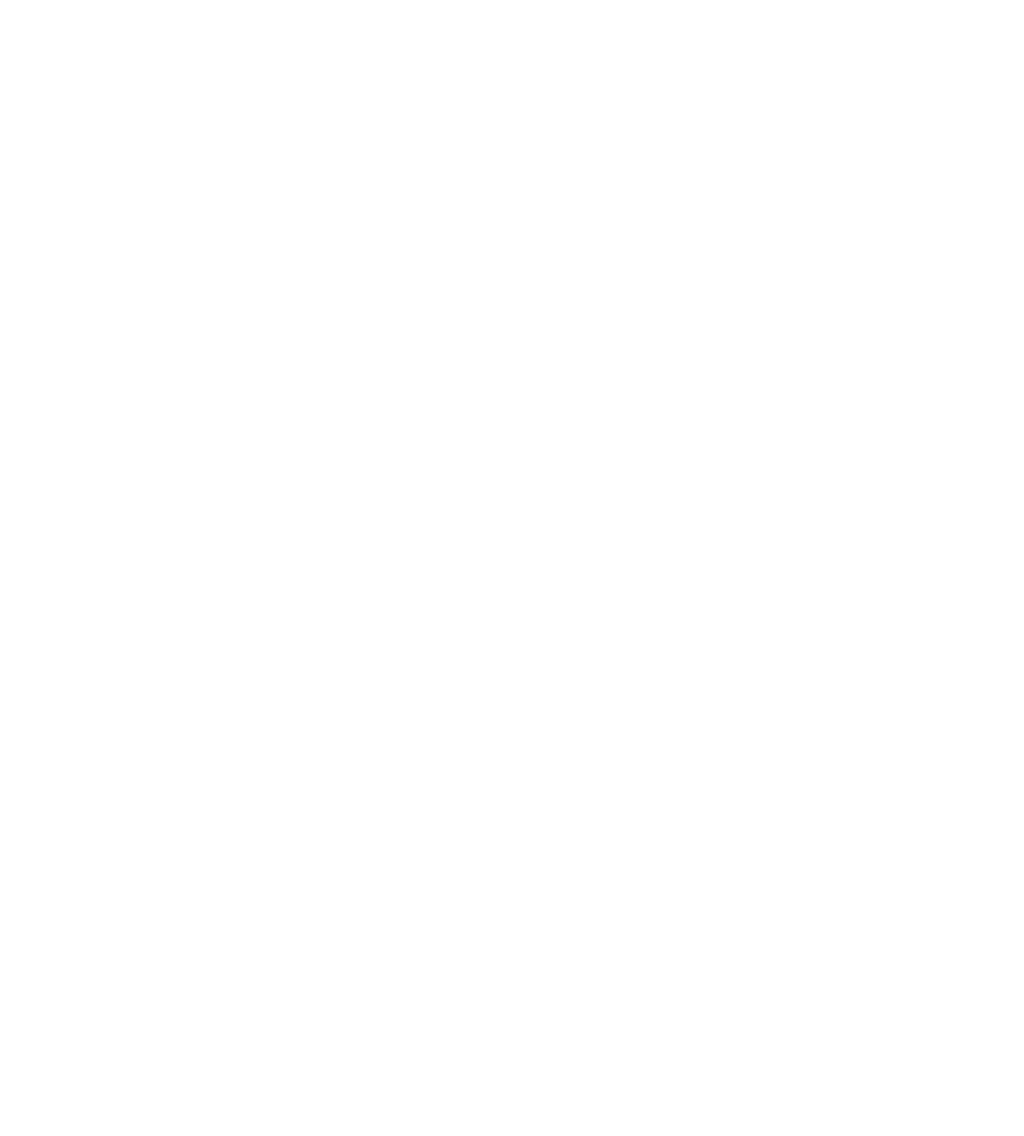
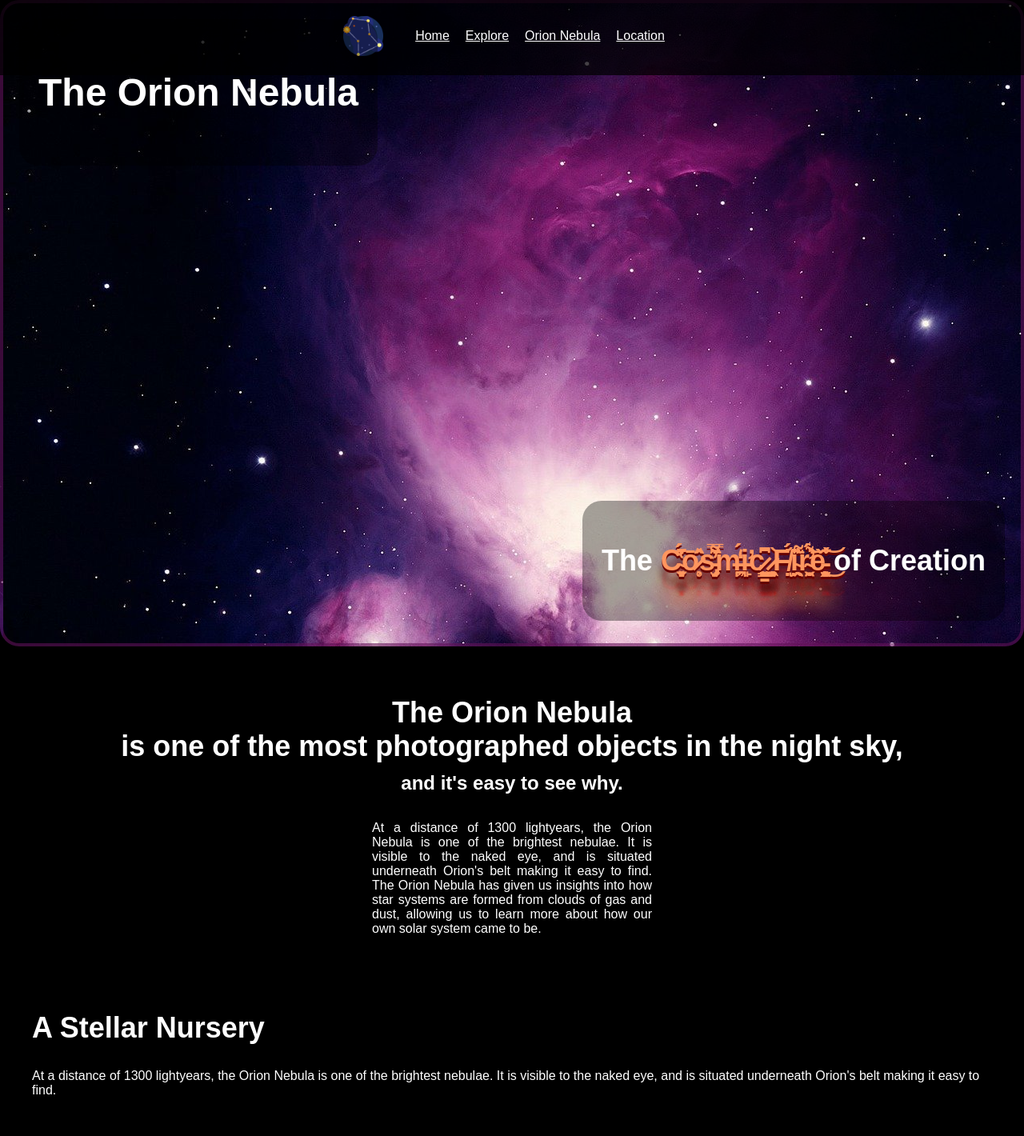
Before and after one commit to dpalencia/484-orion, a plain HTML site: page nebula.html in a window 1280 px wide. Shown: the whole page at 80% size. Before the commit the page ends 800 px from the top, so only its background shows below. Drawn offline with Linux system fonts and the light colour scheme.

Commit message:
Building Nebula page

```diff
--- a/nebula.html
+++ b/nebula.html
@@ -0,0 +1,67 @@
+<!DOCTYPE html>
+<!--[if lt IE 7]>      <html class="no-js lt-ie9 lt-ie8 lt-ie7"> <![endif]-->
+<!--[if IE 7]>         <html class="no-js lt-ie9 lt-ie8"> <![endif]-->
+<!--[if IE 8]>         <html class="no-js lt-ie9"> <![endif]-->
+<!--[if gt IE 8]>      <html class="no-js"> <!--<![endif]-->
+<html>
+    <head>
+        <meta charset="utf-8">
+        <meta http-equiv="X-UA-Compatible" content="IE=edge">
+        <title>Orion | Nebula</title>
+        <meta name="description" content="The Orion Nebula">
+        <meta name="viewport" content="width=device-width, initial-scale=1">
+        <link rel="stylesheet" href="style.css">
+    </head>
+    <body>
+        <!--[if lt IE 7]>
+            <p class="browsehappy">You are using an <strong>outdated</strong> browser. Please <a href="#">upgrade your browser</a> to improve your experience.</p>
+        <![endif]-->
+        <header role="banner" class="fullwidth header-fixed">
+            <div class="flex-center fullwidth">
+                <div class="flex-grow flex-right">
+                    <a href="index.html">
+                        <img src="img/icon.png" width="50" height="50" alt="Orion Logo" />
+                    </a>
+                </div>
+                <nav role="navigation" class="flex-grow">
+                    <ul class="main-nav flex-grow flex-left">
+                        <li><a href="home.html">Home</a></li>
+                        <li><a href="stars.html">Explore</a></li>
+                        <li><a href="nebula.html">Orion Nebula</a></li>
+                        <li><a href="location.html">Location</a></li>
+                    </ul>
+                </nav>
+            </div>
+        </header>
+        <main>
+            <section id="orion-hero" class="text-center nebula-page-hero vh-100 flex-align-center flex-center border-radius-24">
+                <div class="dark-bg-transparent pad-around-24 margin-24 border-radius-24 absolute-top-left">
+                    <h1>The Orion Nebula</h1>
+                </div>
+                <div class="dark-bg-transparent pad-around-24 margin-24 border-radius-24 absolute-bottom-right">
+                    <h2>The <span class="orange-text">C̴̜̝͓̬̞̔̇̍́̈́ō̷̥͕̽̑s̵̡̫̘̓̈̿͌͘m̶̪͖̒̍́i̵̛̙c̷͚͇̳̮̙̄͆ ̷̧͍͖̣͈͝F̸̤̈́ͅi̴̯̖͌͐͗͘r̴̛̬̯͋́͝ȅ̵̮̻̭̋͑͑͜͝</span> of Creation</h2>
+                </div>
+            </section>
+            <section id="orion-description">
+                <div class="text-center boxed-section">
+                    <h2>
+                        The Orion Nebula <br /> is one of the most photographed objects in the night sky, <br /> <span class="text-24">and it's easy to see why.</span>
+                    </h2>
+                    <p class="width-350-automargin justify">
+                        At a distance of 1300 lightyears, the Orion Nebula is one of the brightest nebulae. It is visible to the naked eye, and is situated underneath Orion's belt making it easy to find. The Orion Nebula has given us insights into how star systems are formed from clouds of gas and dust, allowing us to learn more about how our own solar system came to be.
+                    </p>
+                </div>
+            </section>
+            <section id="stellar nursery">
+                <div class="text-left boxed-section">
+                    <h2>
+                        A Stellar Nursery
+                    </h2>
+                    <p>
+                        At a distance of 1300 lightyears, the Orion Nebula is one of the brightest nebulae. It is visible to the naked eye, and is situated underneath Orion's belt making it easy to find.
+                    </p>
+                </div>
+            </section>
+        </main>
+    </body>
+</html>
--- a/style.css
+++ b/style.css
@@ -13,6 +13,12 @@ h2 {
 h3 {
     font-size: 24px;
 }
+
+.text-24 {
+    font-size: 24px;
+}
+
+
 
 .link-style-reset, a, p, ul, li, figcaption, h1, h2, h3, h4, h5, h6, blockquote {
     color: #fff;
@@ -32,6 +38,10 @@ body, html {
 
 .dark-bg {
     background-color: #000;
+}
+
+.dark-bg-transparent {
+    background-color: #00000059;
 }
 
 .secondary-bg {
@@ -94,13 +104,22 @@ header {
 
 /* Generic styling */
 
+.white-text {
+    color: #fff;
+}
 
+.black-text {
+    color: #000;
+}
+
+.orange-text {
+    color: #ff965f;
+    text-shadow: 0px 3px 0px #600, 0px 16px 10px rgba(74, 0, 0, 0.7), 0px 24px 2px rgba(255, 0, 0, 0.1), 0px 34px 30px rgb(255, 150, 95);
+}
 
 .border-radius-24 {
     border-radius: 24px;
 }
-
-
 
 .pad-around-24 {
     padding: 24px;
@@ -119,16 +138,12 @@ header {
     text-align: center;
 }
 
+.justify {
+    text-align: justify;
+}
+
 .flex-grow {
     flex-grow: 1;
-}
-
-.white-text {
-    color: #fff;
-}
-
-.black-text {
-    color: #000;
 }
 
 .vh-100 {
@@ -139,6 +154,10 @@ header {
     height: 50vh;
 }
 
+.width-350-automargin {
+    width: 350px;
+    margin: 0 auto;
+}
 
 .clear {
     clear: both;
@@ -209,7 +228,9 @@ header {
     height: 100%;
 }
 
+/* Orion Star Chart CSS */
 /* Orion individual list items */
+
 .orion-item.i-1 {
     width: 273px;
     height: 302px;
@@ -345,3 +366,22 @@ header {
         flex-basis: 25%;
     }
 }
+
+
+/* Nebula Page Specific */
+.absolute-bottom-right {
+    position:absolute;
+    bottom:0px;
+    right:0px;
+  }
+
+  .absolute-top-left {
+    position:absolute;
+    top: 0px;
+    left: 0px;
+  }
+
+  .nebula-page-hero {
+    background: url("img/nebula-hero.jpg");
+    border: 4px solid #64115996;
+  }
```
Also changed, not shown: home.html (+1 -1 lines), stars.html (+1 -1 lines), img/nebula-hero.jpg (added), img/trapezium.jpg (added).
